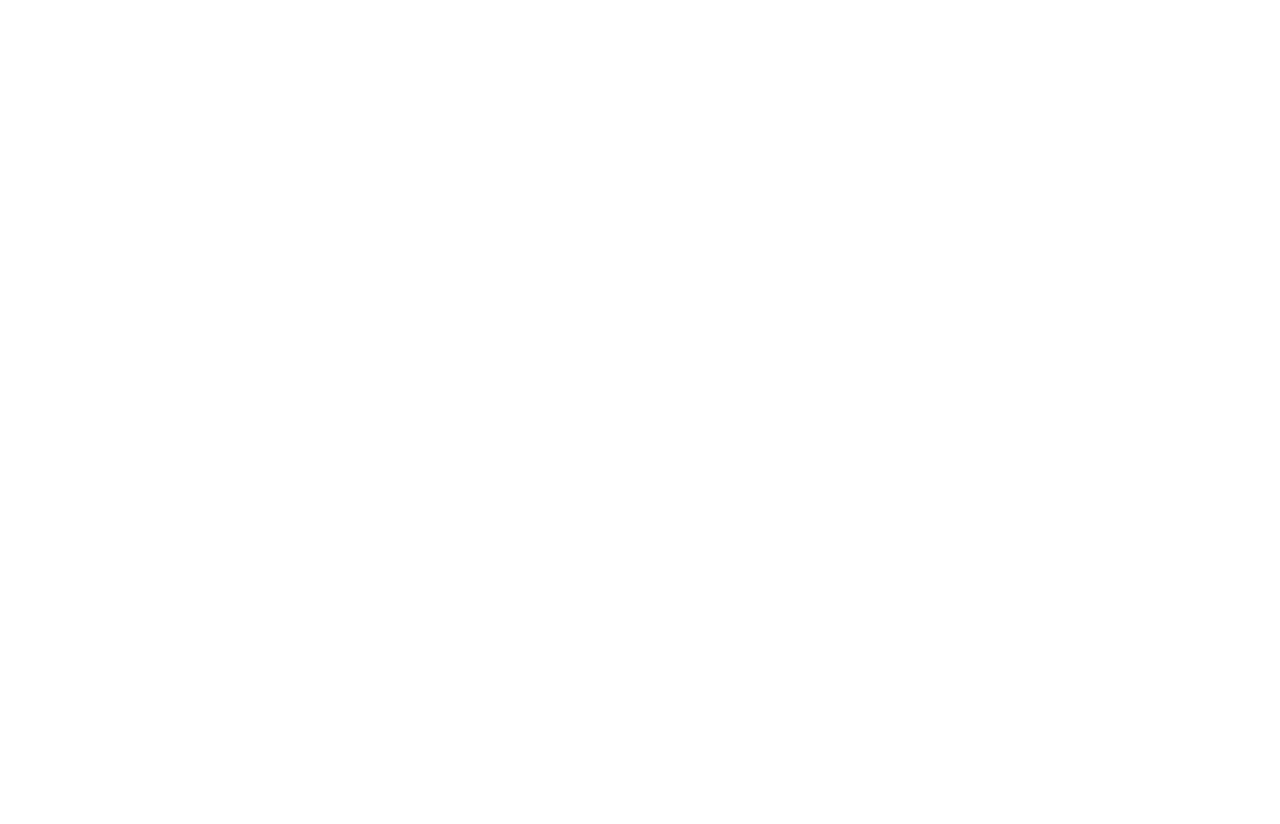
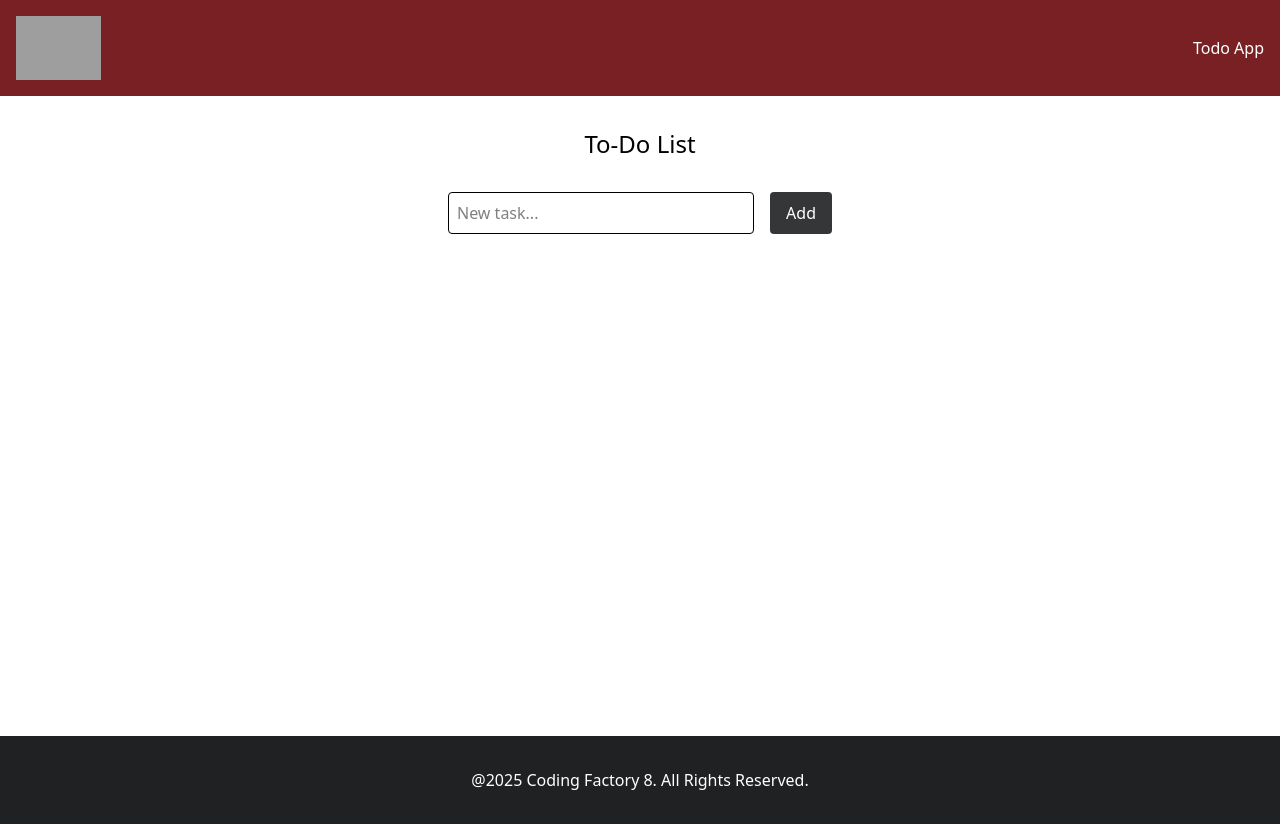
Before and after one commit to panosrodo/cf8-react-todo-app, a React (Vite) app: page / in a window 1280 px wide. Before the commit the page ends 800 px from the top, so only its background shows below. Built offline with nearby package versions, Linux system fonts and the light colour scheme; grey boxes are pictures that could not be loaded.

Commit message:
feat(ui): add button component

```diff
--- a/src/App.tsx
+++ b/src/App.tsx
@@ -1,10 +1,15 @@
+import Layout from "./components/layout/Layout.tsx";
+import Todo from "./components/todo/Todo.tsx";
 
 function App() {
 
-  return (
-    <>
-    </>
-  )
+    return (
+        <>
+            <Layout>
+                <Todo/>
+            </Layout>
+        </>
+    )
 }
 
 export default App
--- /dev/null
+++ b/src/components/todo/Todo.tsx
@@ -0,0 +1,69 @@
+import {useState, useRef} from "react";
+import TodoForm from "./TodoForm.tsx";
+import type {TodoProps} from "../../types.ts";
+import TodoList from "./TodoList.tsx";
+
+const Todo = () => {
+    const [todos, setTodos] = useState<TodoProps[]>([]);
+
+    const inputRef = useRef<HTMLInputElement>(null);
+
+    const addTodo = (text: string) => {
+        setTodos(prev => [
+            ...prev,
+            { id: Date.now(), text: text, completed: false }
+        ]);
+    };
+
+    const deleteTodo = (id: number) => {
+        setTodos(prev => prev.filter(todo => todo.id !== id));
+    }
+
+    const editTodo = (id: number, newText: string) => {
+        setTodos(prev =>
+            prev.map(todo =>
+                todo.id === id ? {...todo, text:newText}: todo
+            )
+        );
+    }
+
+    const toggleTodo = (id: number) => {
+        setTodos(prev =>
+            prev.map(todo =>
+                todo.id === id ? {...todo, completed: !todo.completed}: todo
+            )
+        );
+    };
+
+
+    return (
+        <>
+            <div className="max-w-sm mx-auto pb-12">
+                <h1 className="text-center text-2xl py-8">To-Do List</h1>
+
+                {/*  Component: TodoForm */}
+                <TodoForm addTodo={addTodo} inputRef={inputRef}/>
+
+                {/*  Component: TodoList */}
+                <TodoList
+                    todos={todos}
+                    deleteTodo={deleteTodo}
+                    editTodo={editTodo}
+                    toggleTodo={toggleTodo}
+                />
+
+                {/*  Component: TodoStats */}
+                {/*  Component: Button */}
+
+                {/*[*/}
+                {/*{"id":1759763950197,"text":"task 1","completed":false},*/}
+                {/*{"id":1759765990983,"text":"newText","completed":false},*/}
+                {/*{"id":1759763950197,"text":"Task 3","completed":false}*/}
+                {/*]*/}
+
+            </div>
+        </>
+    );
+};
+
+export default Todo;
--- /dev/null
+++ b/src/components/todo/TodoForm.tsx
@@ -0,0 +1,38 @@
+import {useState} from "react";
+import type {TodoFormProps} from "../../types.ts";
+import Button from "../ui/Button.tsx";
+
+const TodoForm = ({ addTodo, inputRef }: TodoFormProps) => {
+    const [text, setText] = useState("");
+
+    const handleChange = (e: React.ChangeEvent<HTMLInputElement>) => {
+        setText(e.target.value);
+    }
+
+    const handleSubmit = (e: React.FormEvent) => {
+        e.preventDefault();
+        if (text.trim() !== ""){
+            addTodo(text);
+            setText("");
+            inputRef.current?.focus();
+        }
+    }
+
+    return (
+        <>
+            <form className="flex gap-4 mb-4" onSubmit={handleSubmit}>
+                <input
+                    type="text"
+                    ref={inputRef}
+                    value={text}
+                    onChange={handleChange}
+                    className="flex-1 border p-2 rounded"
+                    placeholder="New task..."
+                />
+                <Button label="Add"/>
+            </form>
+        </>
+    );
+};
+
+export default TodoForm;
--- /dev/null
+++ b/src/components/todo/TodoList.tsx
@@ -0,0 +1,50 @@
+import type {TodoListProps} from "../../types.ts";
+import {CheckSquare, Edit, Square,Trash2} from "lucide-react";
+
+const TodoList = ({todos, deleteTodo, editTodo, toggleTodo}: TodoListProps) => {
+
+    return (
+        <>
+            <ul className="space-y-2">
+                {todos.map( todo => (
+                    <li key={todo.id} className="flex items-center justify-between bg-gray-100 p-2 rounded" >
+                        <div className="flex items-center gap-2 flex-1">
+                            <button
+                                className="text-green-500"
+                                onClick={() => toggleTodo(todo.id)}
+                            >
+                                {todo.completed ? <CheckSquare size={18}/> : <Square size={18} /> }
+                            </button>
+                            <span>{todo.text}</span>
+                        </div>
+                        <div className="flex gap-2">
+                            <button
+                                className="text-cf-dark-gray cursor-pointer"
+                                // onClick={}
+                            >
+                                <Edit size={18}/>
+                            </button>
+                            <button
+                                className="text-cf-dark-red"
+                                onClick={() => deleteTodo(todo.id)}
+                            >
+                                <Trash2 size={18}/>
+                            </button>
+
+
+                        </div>
+
+
+
+
+                    </li>
+                ))
+                }
+
+
+            </ul>
+        </>
+    )
+}
+
+export default TodoList
--- /dev/null
+++ b/src/types.ts
@@ -0,0 +1,24 @@
+export type TodoProps = {
+    id: number;
+    text: string;
+    completed: boolean;
+}
+
+export type TodoFormProps = {
+    addTodo: (text:string) => void;
+    inputRef: React.RefObject<HTMLInputElement | null >;
+}
+
+export type TodoListProps = {
+    todos: TodoProps[];
+    deleteTodo: (id: number) => void;
+    editTodo: (id: number, newText: string) => void;
+    toggleTodo: (id: number) => void;
+}
+
+export type ButtonProps = {
+    onClick?: () => void;
+    disabled?: boolean;
+    label: string;
+    addClasses?: string;
+}
```
